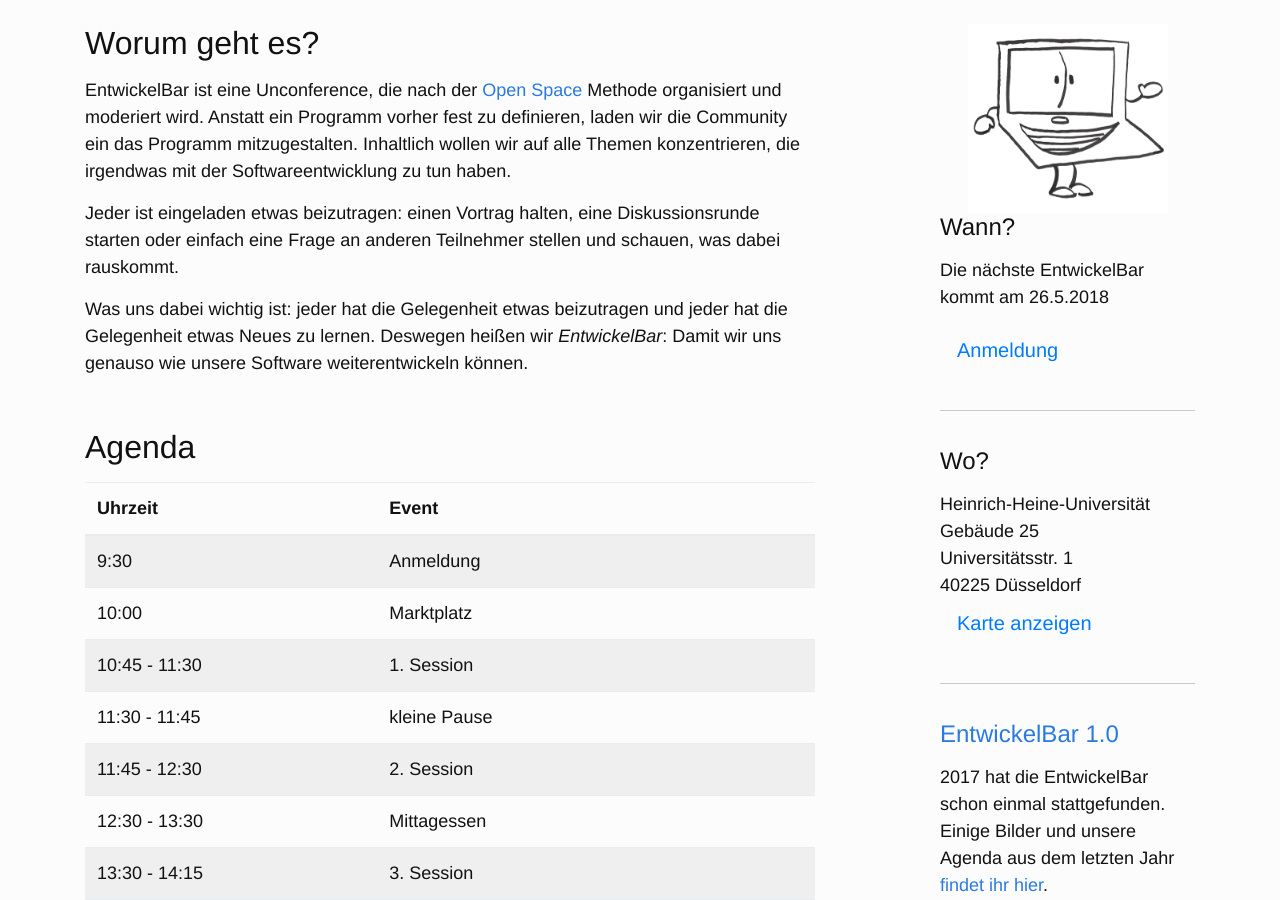
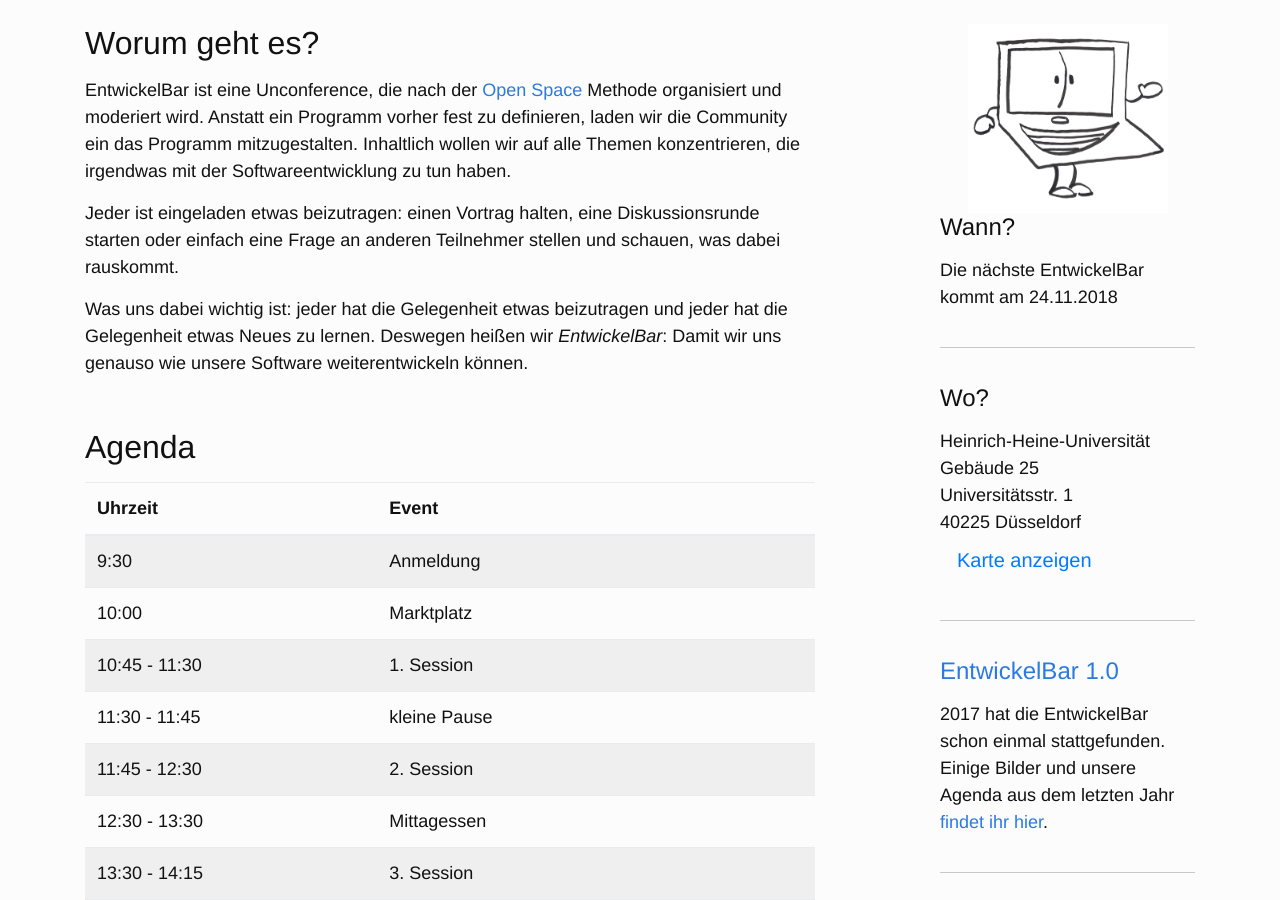
Before and after one commit to EntwickelBar/entwickelbar.github.io, a Jekyll site: the page built from index.html, in a window 1280 px wide and 900 px high, scrolled down 597 px. Built offline with Jekyll 4.4.1, drawn with Linux system fonts in a browser that asks for light colours.

Commit message:
Update sidebar.html

```diff
--- a/_includes/sidebar.html
+++ b/_includes/sidebar.html
@@ -3,8 +3,8 @@
      alt="EntwickelBar Maskottchen">
 
 <h4>Wann?</h4>
-<p>Die nächste EntwickelBar kommt am 26.5.2018</p>
-<a class="btn btn-lg btn-link" href="https://www.meetup.com/de-DE/rheinJUG/events/248885154/">Anmeldung</a>
+<p>Die nächste EntwickelBar kommt am 24.11.2018</p>
+<!--<a class="btn btn-lg btn-link" href="https://www.meetup.com/de-DE/rheinJUG/events/248885154/">Anmeldung</a> -->
 
 <hr>
 
```
